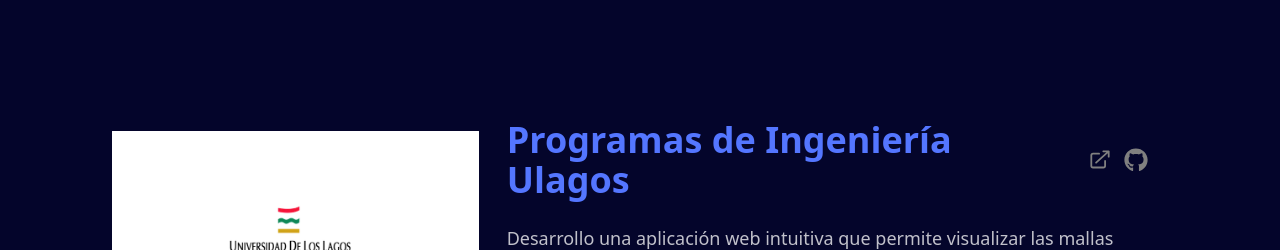
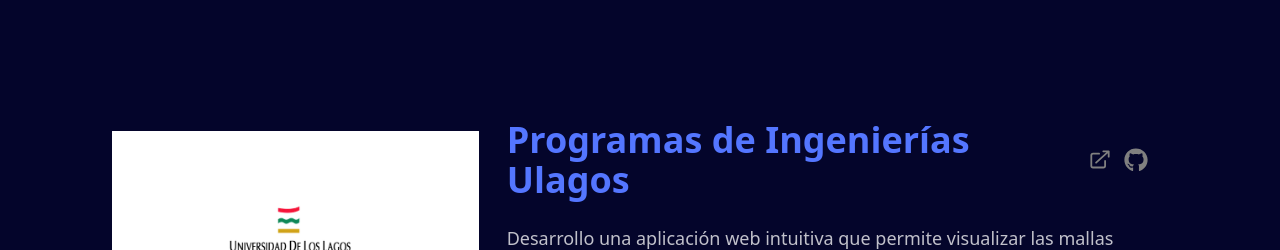
Before and after one commit to SebastianLeivaaa/MiPortafolio, a React (Vite) app: page / in a window 1280 px wide. Shown: the part 2280-2530 px from the top of the page. Built offline with nearby package versions, Linux system fonts and the light colour scheme.

Commit message:
Agregando proyecto de programas ingenierias ulagos

```diff
--- a/src/pages/projects.jsx
+++ b/src/pages/projects.jsx
@@ -61,8 +61,8 @@ export const Projects = () => {
         },
         {
             frontPage: frontPageProgramasUlagos,
-            alt: 'Programas de Ingeniería Ulagos',
-            title: 'Programas de Ingeniería Ulagos',
+            alt: 'Programas de Ingenierías Ulagos',
+            title: 'Programas de Ingenierías Ulagos',
             description: 'Desarrollo una aplicación web intuitiva que permite visualizar las mallas curriculares de las carreras de ingeniería de la Universidad de Los Lagos. La plataforma facilita la exploración de las previaturas de cada asignatura, destacando visualmente las conexiones entre cursos. Al seleccionar un ramo, se muestran tanto sus previaturas como los cursos para los cuales es previatura, ofreciendo una comprensión clara y dinámica de las relaciones académicas entre las materias.',
             technologies: [
                 {
```
